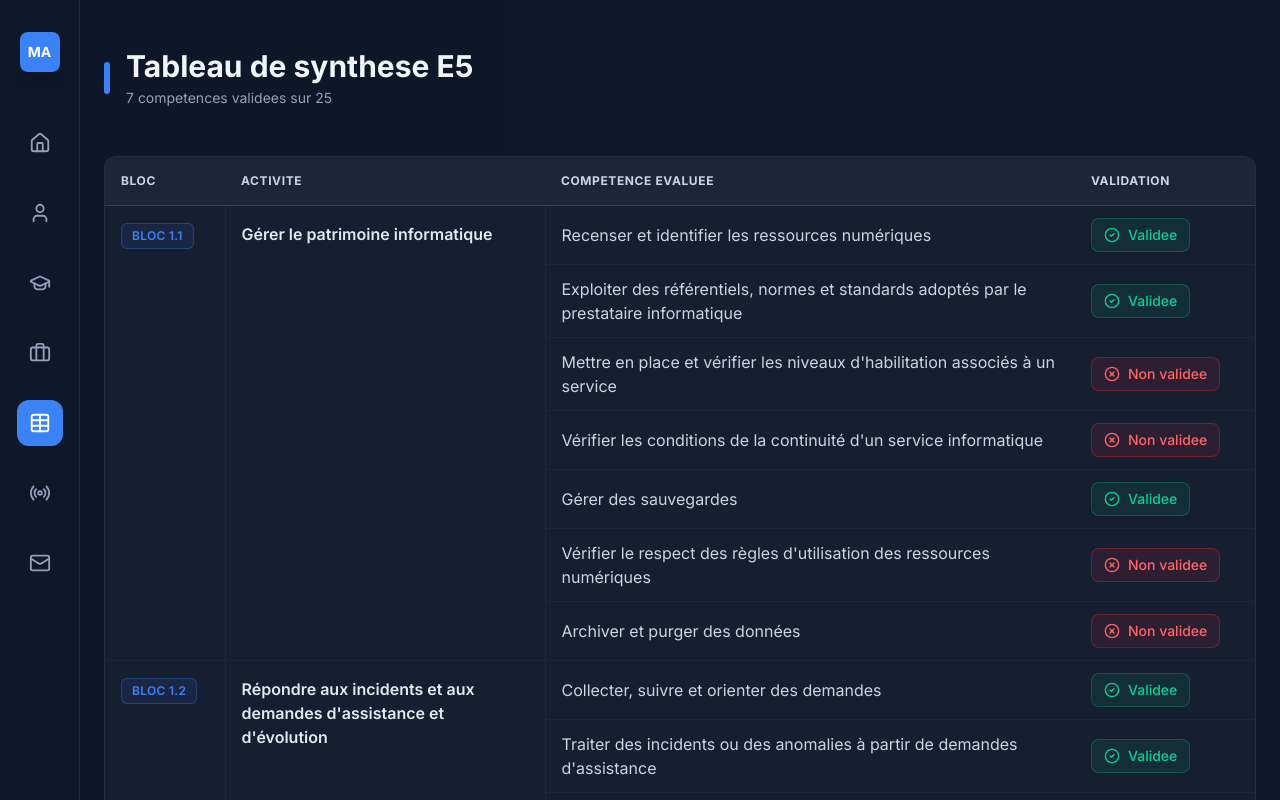
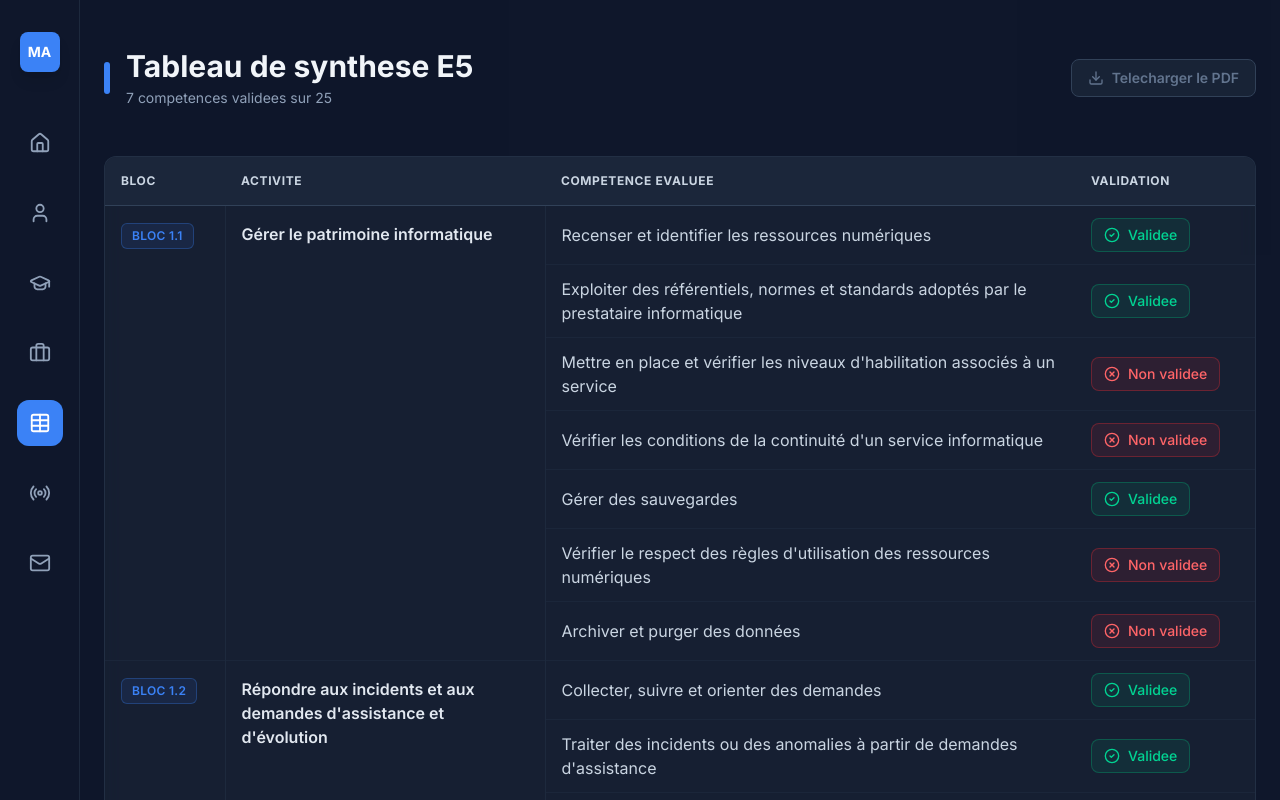
Before and after one commit to MarleyAvix/Portfolio, a React (Vite) app: page /e5 in a window 1280 px wide. Shown: the top 800 px of the page. Built offline with nearby package versions, Linux system fonts and the light colour scheme.

Commit message:
ajout du bouton télécharger le pdf au tableau E5

```diff
--- a/src/pages/E5Page.tsx
+++ b/src/pages/E5Page.tsx
@@ -1,9 +1,11 @@
 import React from 'react';
 import { motion } from 'framer-motion';
-import { CheckCircle2, XCircle } from 'lucide-react';
+import { CheckCircle2, Download, XCircle } from 'lucide-react';
 import { e5Activities } from '../data/e5';
 
 const E5Page = () => {
+  const pdfLink = '';
+  const hasPdfLink = pdfLink.trim().length > 0;
   const totalSkills = e5Activities.reduce((sum, activity) => sum + activity.skills.length, 0);
   const validatedSkills = e5Activities.reduce(
     (sum, activity) => sum + activity.skills.filter((skill) => skill.isValidated).length,
@@ -15,12 +17,34 @@ const E5Page = () => {
       <div className="container mx-auto px-6">
         <div className="flex items-center gap-4 mb-12">
           <div className="w-1.5 h-8 bg-brand-blue rounded-full" />
-          <div>
+          <div className="flex-1">
             <h2 className="text-3xl font-bold text-slate-100">Tableau de synthese E5</h2>
             <p className="text-slate-400 mt-1 text-sm">
               {validatedSkills} competences validees sur {totalSkills}
             </p>
           </div>
+
+          {hasPdfLink ? (
+            <a
+              href={pdfLink}
+              target="_blank"
+              rel="noopener noreferrer"
+              download
+              className="inline-flex items-center gap-2 rounded-lg border border-brand-blue/40 bg-brand-blue/15 px-4 py-2 text-sm font-semibold text-brand-blue transition hover:bg-brand-blue/25"
+            >
+              <Download size={16} />
+              Telecharger le PDF
+            </a>
+          ) : (
+            <button
+              type="button"
+              disabled
+              className="inline-flex cursor-not-allowed items-center gap-2 rounded-lg border border-slate-700 bg-slate-800/70 px-4 py-2 text-sm font-semibold text-slate-500"
+            >
+              <Download size={16} />
+              Telecharger le PDF
+            </button>
+          )}
         </div>
 
         <motion.div
```
Also changed, not shown: 5 other files (tests, documents, lock files or other folders).
